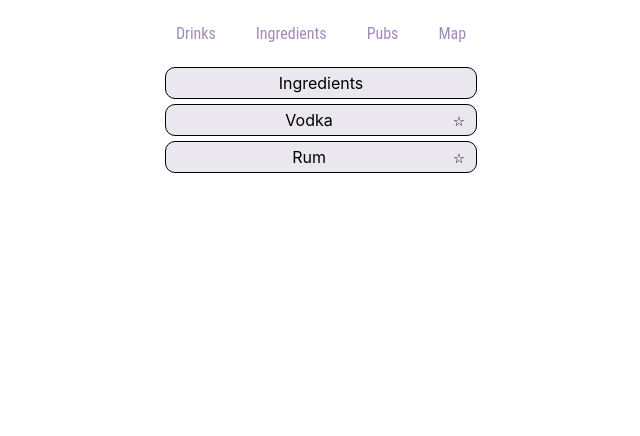
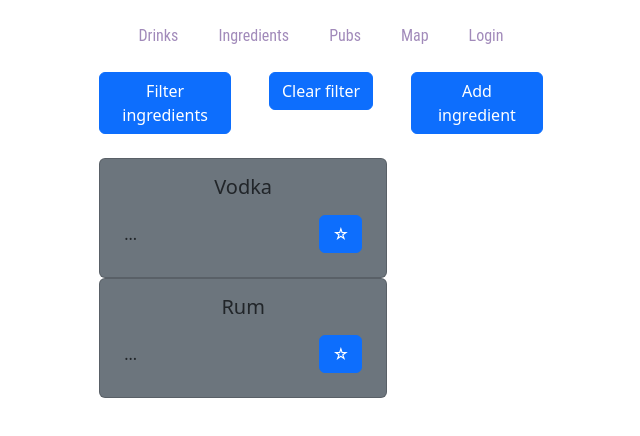
Before and after one commit to hiimfiny/BarFinder, a React (Create React App) app in the folder barfinder/: page / in a window 1280 px wide. Both pictures are taken after a click on the button "Ingredients". Shown: the top 436 px of the page, without its empty margins (319-959 px from the left). Built offline with nearby package versions, Linux system fonts and the light colour scheme.

Commit message:
Add & filter forms

```diff
--- a/barfinder/package.json
+++ b/barfinder/package.json
@@ -3,6 +3,9 @@
   "version": "0.1.0",
   "private": true,
   "dependencies": {
+    "@fortawesome/fontawesome-svg-core": "^6.4.2",
+    "@fortawesome/free-solid-svg-icons": "^6.4.2",
+    "@fortawesome/react-fontawesome": "^0.2.0",
     "@googlemaps/js-api-loader": "^1.16.2",
     "@react-google-maps/api": "^2.19.2",
     "@testing-library/jest-dom": "^5.17.0",
@@ -12,7 +15,9 @@
     "@types/node": "^16.18.61",
     "@types/react": "^18.2.37",
     "@types/react-dom": "^18.2.15",
+    "bootstrap": "^5.3.2",
     "react": "^18.2.0",
+    "react-bootstrap": "^2.9.1",
     "react-dom": "^18.2.0",
     "react-scripts": "^5.0.1",
     "typescript": "^4.9.5",
--- a/barfinder/src/App.tsx
+++ b/barfinder/src/App.tsx
@@ -1,6 +1,7 @@
 import React from 'react';
 import './App.css';
 import Panel from './components/MainPanel';
+import '../node_modules/bootstrap/dist/css/bootstrap.min.css';
 
 function App() {
   return (
--- a/barfinder/src/components/MainPanel.tsx
+++ b/barfinder/src/components/MainPanel.tsx
@@ -1,18 +1,32 @@
 import React, { useState } from "react"
+import { Modal } from "react-bootstrap"
 import TabButton from "./TabButton"
+import DrinkPanel from "./drink/DrinkPanel"
 import LoginPanel from "./user/LoginPanel"
-import DrinkPanel from "./drink/DrinkPanel"
 import Card from "./Card"
 import Map from "./map/Map"
 import IngredientsPanel from "./ingredient/IngredientsPanel"
 import PubPanel from "./pub/PubPanel"
+
 const Panel = () => {
   const [panel, setPanel] = useState("...")
+  const [showLogin, setShowLogin] = useState(false)
+
+  const handleClose = () => setShowLogin(false)
+  const handleShow = () => setShowLogin(true)
+
   const onClick = (text: string) => {
     console.log(text)
-    setPanel(text)
+    if (text != "Login") setPanel(text)
+    if (text === "Login") handleShow()
   }
-  const menuButtons: string[] = ["Drinks", "Ingredients", "Pubs", "Map"]
+  const menuButtons: string[] = [
+    "Drinks",
+    "Ingredients",
+    "Pubs",
+    "Map",
+    "Login",
+  ]
 
   return (
     <section id="menus">
@@ -29,7 +43,9 @@ const Panel = () => {
           )
         })}
       </menu>
-      <Card backgroundColor="#6c6177">{panel}</Card>
+      <Modal show={showLogin} onHide={handleClose}>
+        <LoginPanel></LoginPanel>
+      </Modal>
       {panel === "Drinks" && <DrinkPanel />}
       {panel === "Ingredients" && <IngredientsPanel />}
       {panel === "Pubs" && <PubPanel />}
--- a/barfinder/src/components/ingredient/Ingredient.tsx
+++ b/barfinder/src/components/ingredient/Ingredient.tsx
@@ -1,20 +1,39 @@
-import React from 'react'
-import Card from '../Card'
-import { IngredientType} from '../../data/IngredientsData'
+import React from "react"
+//import Card from "../Card"
+import { IngredientType } from "../../data/IngredientsData"
+import Card from "react-bootstrap/Card"
+import Button from "react-bootstrap/Button"
+import { Col, Stack } from "react-bootstrap"
+type IngredientProps = IngredientType & {
+  onFavouriteClick: (name: string) => void
+  isFavourited: boolean
+}
+const emptyStar: string = "☆"
+const fullStar: string = "★"
+const Ingredient = (props: IngredientProps) => {
+  return (
+    <Col className="d-flex">
+      <Card bg="secondary" style={{ width: "18rem" }}>
+        <Card.Body>
+          <Card.Title>{props.name}</Card.Title>
+          <Stack direction="horizontal" gap={3}>
+            <div className="p-2">
+              <Card.Text>...</Card.Text>
+            </div>
+            <div className="p-2 ms-auto">
+              <Button
 
-
-const Ingredient = (props: IngredientType) => {
-  return (
-    <Card>
-      <div className="drink-card">
-        <div></div>
-        <div className="drink-name">{props.name}</div>
-        <div className="drink-buttons">
-          <button>☆</button>
-
-        </div>
-      </div>
-    </Card>
+                onClick={() => {
+                  props.onFavouriteClick(props.id)
+                }}
+              >
+                {props.isFavourited ? emptyStar : fullStar}
+              </Button>
+            </div>
+          </Stack>
+        </Card.Body>
+      </Card>
+    </Col>
   )
 }
 
--- /dev/null
+++ b/barfinder/src/components/ingredient/IngredientFilter.tsx
@@ -0,0 +1,84 @@
+import React, { useState, SyntheticEvent } from "react"
+import {
+  Form,
+  InputGroup,
+  Row,
+  Col,
+  Button,
+  FloatingLabel,
+} from "react-bootstrap"
+import { filterIngredientType } from "../../data/IngredientsData"
+
+type ingredientFilterProps = {
+  onFilterSubmit: (formResults: filterIngredientType) => void
+}
+
+const IngredientFilter = (props: ingredientFilterProps) => {
+  const [filterName, setfilterName] = useState("")
+  const [filterAbv, setfilterAbv] = useState("")
+  const [filterType, setfilterType] = useState("")
+
+  const onFilterSubmit = (e: SyntheticEvent) => {
+    e.preventDefault()
+
+    const filterResult = {
+        name: filterName,
+        abv: filterAbv === '' ? 0 : parseInt(filterAbv,10),
+        type: filterType
+    }
+    props.onFilterSubmit(filterResult)
+  }
+
+  return (
+    <Form onSubmit={onFilterSubmit}>
+      <Row className="align-items-center">
+        <Col sm={3} className="my-1">
+          <FloatingLabel
+            controlId="floatingNameInput"
+            label="Name"
+            className="mb-3"
+          >
+            <Form.Control
+              type="text"
+              placeholder=""
+              onChange={(e) => setfilterName(e.target.value)}
+            />
+          </FloatingLabel>
+        </Col>
+        <Col sm={3} className="my-1">
+          <FloatingLabel
+            controlId="floatingAbvInput"
+            label="Abv (%)"
+            className="mb-3"
+          >
+            <Form.Control
+              type="text"
+              placeholder=""
+              onChange={(e) => setfilterAbv(e.target.value)}
+            />
+          </FloatingLabel>
+        </Col>
+        <Col sm={3} className="my-1">
+          <FloatingLabel
+            controlId="floatingTypeInput"
+            label="Type"
+            className="mb-3"
+          >
+            <Form.Select onChange={(e) => setfilterType(e.target.value)}>
+              <option>Select type</option>
+              <option value="spirit">Spirit</option>
+              <option value="beer">Beer</option>
+              <option value="wine">Wine</option>
+            </Form.Select>
+          </FloatingLabel>
+        </Col>
+
+        <Col xs="auto" className="my-1">
+          <Button type="submit">Filter</Button>
+        </Col>
+      </Row>
+    </Form>
+  )
+}
+
+export default IngredientFilter
--- /dev/null
+++ b/barfinder/src/components/ingredient/IngredientForm.tsx
@@ -0,0 +1,69 @@
+import React, { useState, SyntheticEvent } from "react"
+import { Form, FloatingLabel, Button } from "react-bootstrap"
+import { IngredientType } from "../../data/IngredientsData"
+
+type ingredientFormProps = {
+  onFormSubmit: (formResults: IngredientType) => void
+}
+const IngredientForm = (props: ingredientFormProps) => {
+  const [formName, setFormName] = useState("")
+  const [formAbv, setFormAbv] = useState("")
+  const [formType, setFormType] = useState("")
+
+  const onFormSubmit = (e: SyntheticEvent) => {
+    e.preventDefault()
+    const formResult = {
+      id: "drink3",
+      name: formName,
+      abv: parseInt(formAbv, 10),
+      type: formType,
+    } satisfies IngredientType
+    props.onFormSubmit(formResult)
+  }
+
+
+  return (
+    <Form onSubmit={onFormSubmit}>
+      <FloatingLabel
+        controlId="floatingNameInput"
+        label="Name"
+        className="mb-3"
+      >
+        <Form.Control
+          type="text"
+          placeholder=""
+          onChange={(e) => setFormName(e.target.value)}
+        />
+      </FloatingLabel>
+      <FloatingLabel
+        controlId="floatingAbvInput"
+        label="Abv (%)"
+        className="mb-3"
+      >
+        <Form.Control
+          type="text"
+          placeholder=""
+          onChange={(e) => setFormAbv(e.target.value)}
+        />
+      </FloatingLabel>
+      <FloatingLabel
+        controlId="floatingTypeInput"
+        label="Type"
+        className="mb-3"
+      >
+        <Form.Select onChange={(e) => setFormType(e.target.value)}>
+          <option>Select type</option>
+          <option value="spirit">Spirit</option>
+          <option value="beer">Beer</option>
+          <option value="wine">Wine</option>
+        </Form.Select>
+      </FloatingLabel>
+      <Button variant="primary" type="submit">
+        Submit
+      </Button>
+      <br />
+    </Form>
+  )
+}
+
+export default IngredientForm
--- a/barfinder/src/components/ingredient/IngredientsPanel.tsx
+++ b/barfinder/src/components/ingredient/IngredientsPanel.tsx
@@ -1,12 +1,107 @@
-import React from 'react'
-import Ingredient from './Ingredient'
-import { Ingredients } from '../../data/IngredientsData'
+import React, { useState } from "react"
+import { Button, Modal, Row, Col } from "react-bootstrap"
+
+import Ingredient from "./Ingredient"
+import IngredientForm from "./IngredientForm"
+import IngredientFilter from "./IngredientFilter"
+
+import {
+  IngredientType,
+  filterIngredientType,
+  Ingredients,
+} from "../../data/IngredientsData"
+import { UserIngredients } from "../../data/UserIngredientData"
 
 const IngredientsPanel = () => {
+  const [IngredientsList, setIngredientsList] = useState(Ingredients)
+  const [FilteredIngredientsList, setFilteredIngredientsList] = useState(Ingredients)
+  const [userIngredients, setuserIngredients] = useState(UserIngredients)
+  const [showForm, setShowForm] = useState(false)
+  const [showFilter, setShowFilter] = useState(false)
+
+  const handleClose = () => setShowForm(false)
+  const handleShow = () => setShowForm(true)
+
+  const handleShowFilter = () => setShowFilter(!showFilter)
+
+  const onFavouriteClick = (name: string) => {
+    UserIngredients.filter((filterItem) => filterItem.id === name).at(
+      0
+    )!.isFavourited = !UserIngredients.filter(
+      (filterItem) => filterItem.id === name
+    ).at(0)!.isFavourited
+  }
+
+  const onFormSubmit = (formResults: IngredientType) => {
+    handleClose()
+    console.log(formResults)
+    setIngredientsList([...IngredientsList, formResults])
+    setFilteredIngredientsList([...FilteredIngredientsList, formResults])
+    setuserIngredients([
+      ...userIngredients,
+      { id: formResults.id, isFavourited: false },
+    ])
+  }
+
+  const onFilterSubmit = (filterResults: filterIngredientType) => {
+    console.log(filterResults)
+    const formResultList = IngredientsList.filter(
+      (filterItem) => filterItem.name === filterResults.name
+    )
+    setFilteredIngredientsList(formResultList)
+    handleShowFilter()
+  }
+
+  const clearFilter = () => {
+    setFilteredIngredientsList(IngredientsList)
+  }
+
   return (
-    <div>{Ingredients.map( item => (
-        <Ingredient name = {item.name} abv={item.abv} type={item.type}/>
-    ))}</div>
+    <div>
+      <Row>
+        <Col>
+          <Button variant="primary" onClick={handleShowFilter}>
+            {showFilter ? "Hide filter" : "Filter ingredients"}
+          </Button>
+        </Col>
+        <Col>
+          <Button variant="primary" onClick={clearFilter}>
+            Clear filter
+          </Button>
+        </Col>
+        <Col>
+          <Button variant="primary" onClick={handleShow}>
+            Add ingredient
+          </Button>
+        </Col>
+      </Row>
+      {showFilter && <IngredientFilter onFilterSubmit={onFilterSubmit} />}
+      <br />
+
+      <Modal show={showForm} onHide={handleClose}>
+        <Modal.Header closeButton>
+          <Modal.Title>Add an ingredient to the</Modal.Title>
+        </Modal.Header>
+        <Modal.Body>
+          <IngredientForm onFormSubmit={onFormSubmit}></IngredientForm>
+        </Modal.Body>
+      </Modal>
+      {FilteredIngredientsList.map((item) => (
+        <Ingredient
+          key={item.id}
+          id={item.id}
+          name={item.name}
+          abv={item.abv}
+          type={item.type}
+          onFavouriteClick={onFavouriteClick}
+          isFavourited={
+            !UserIngredients.filter(
+              (filterItem) => filterItem.id === item.id
+            ).at(0)?.isFavourited
+          }
+        />
+      ))}
+    </div>
   )
 }
 
--- a/barfinder/src/data/IngredientsData.ts
+++ b/barfinder/src/data/IngredientsData.ts
@@ -1,5 +1,11 @@
 export type IngredientType = {
+  id: string
   //img: string
+  name: string
+  abv: number
+  type: string
+}
+export type filterIngredientType = {
   name: string
   abv: number
   type: string
@@ -7,8 +13,8 @@ export type IngredientType = {
 
 let Ingredients: IngredientType[] = []
 
-let vodka = { name: "Vodka", abv: 40, type: "spirit" }
-let rum = { name: "Rum", abv: 40, type: "spirit" }
+let vodka = { id: "drink1", name: "Vodka", abv: 40, type: "spirit" }
+let rum = { id: "drink2", name: "Rum", abv: 40, type: "spirit" }
 
 Ingredients.push(vodka)
 Ingredients.push(rum)
--- /dev/null
+++ b/barfinder/src/data/UserIngredientData.ts
@@ -0,0 +1,13 @@
+export type UserIngredientType = {
+    id: string
+    isFavourited: boolean
+  }
+
+  let UserIngredients: UserIngredientType[] = []
+
+  let vodka = { id: "drink1", isFavourited: false }
+  let rum = { id: "drink2", isFavourited: false }
+
+  UserIngredients.push(vodka)
+  UserIngredients.push(rum)
+  export { UserIngredients }
--- a/barfinder/src/index.css
+++ b/barfinder/src/index.css
@@ -60,29 +60,25 @@ code {
   color: #ebe7ef;
 }
 
-.card {
+/*  .card {
   border: 1px solid black;
   border-radius: 10px;
   padding: 5px;
   margin: 5px;
   background-color: #ebe7ef;
-}
+} */
 
 .drink-card {
   display: flex;
   justify-content: space-between;
   align-items: center;
 }
-.drink-name {
-}
 
 .drink-buttons button {
   background-color: transparent;
-    background-repeat: no-repeat;
-    border: none;
-    cursor: pointer;
-    overflow: hidden;
-    outline: none;
-
-
+  background-repeat: no-repeat;
+  border: none;
+  cursor: pointer;
+  overflow: hidden;
+  outline: none;
 }
```
Also changed, not shown: barfinder/src/components/ingredient/BootstrapIngredient.tsx (added, +24 -0 lines), 1 other file (tests, documents, lock files or other folders).
